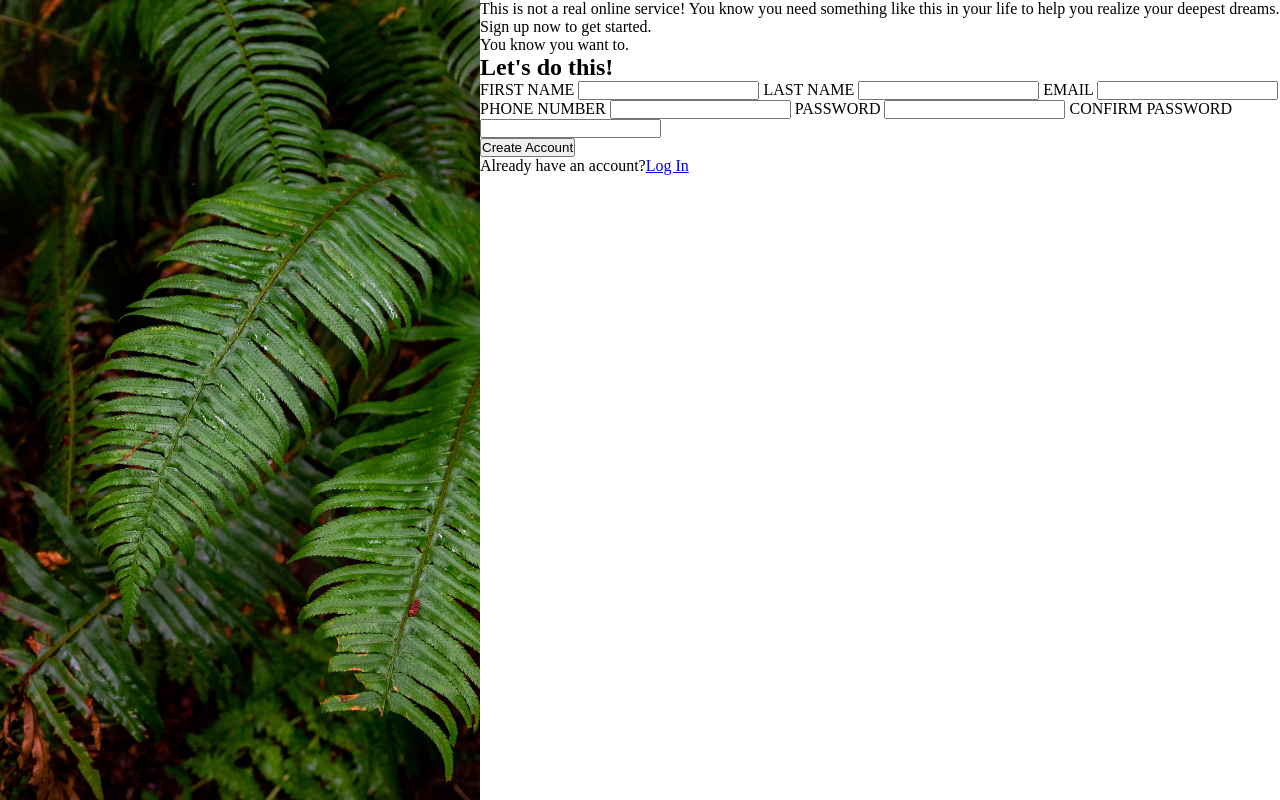
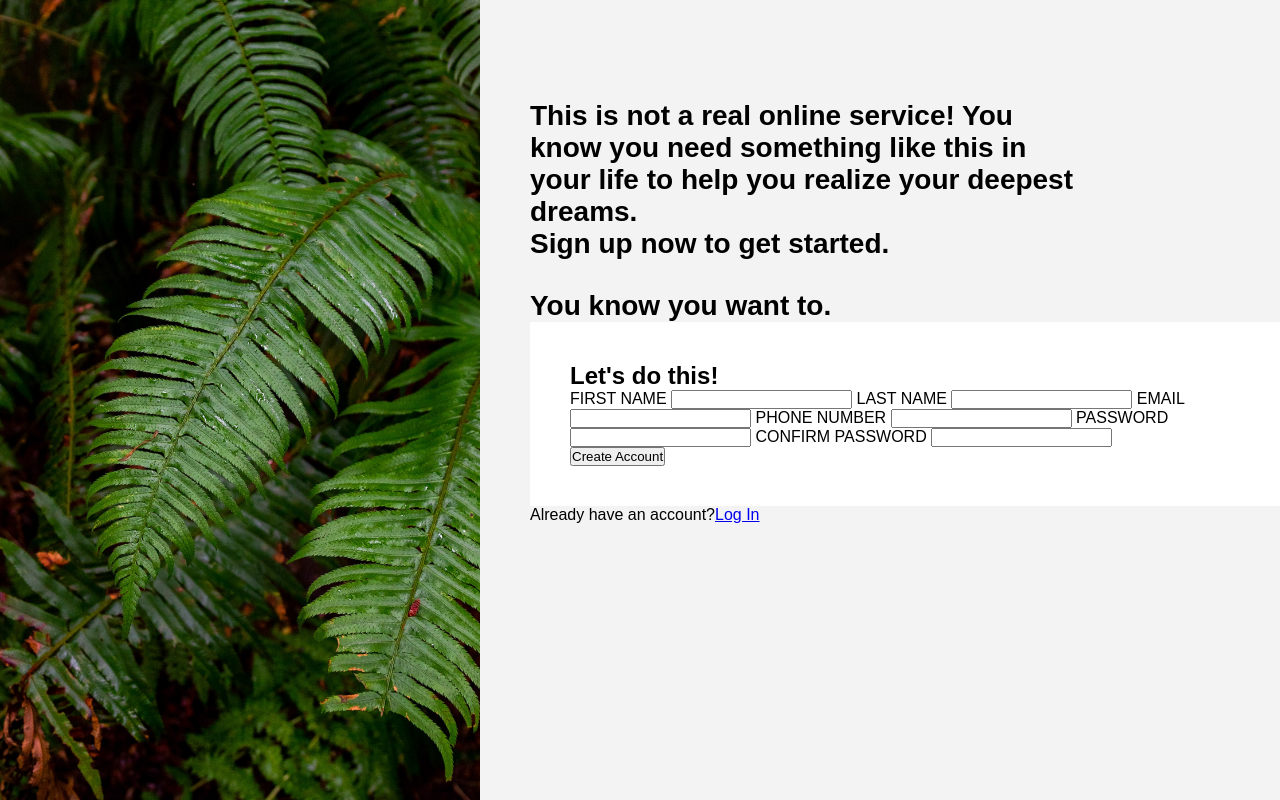
Before and after one commit to underlinear/basicSignUpForm, a plain HTML site: page index.html in a window 1280 px wide. Drawn offline with Linux system fonts and the light colour scheme.

Commit message:
Add minor styling

```diff
--- a/index.html
+++ b/index.html
@@ -10,9 +10,11 @@
 <body>
     <div id="bg-wallpaper"></div>
     <main>
-        <p>This is not a real online service! You know you need something
+        <p id="desc1">This is not a real online service! You know you need something
         like this in your life to help you realize your deepest dreams.
-        Sign up now to get started.<br>You know you want to.</p>
+        <br>Sign up now to get started.</p>
+        <p id="desc2">You know you want to.</p>
+        <div id="signupform">
         <form action="signup.php">
             <h2>Let's do this!</h2>
             <div>
@@ -31,6 +33,7 @@
             </div>
             <button type="submit" id="submit">Create Account</button>
         </form>
+        </div>
         <p>Already have an account?<a href="login.html">Log In</a></p>
     </main>
 </body>
--- a/style.css
+++ b/style.css
@@ -1,6 +1,7 @@
 * {
     margin: 0;
-    padding: 0
+    padding: 0;
+    font-family:Arial, Helvetica, sans-serif;
 }
 
 body {
@@ -14,3 +15,26 @@ body {
     background-size: cover;
     background-repeat: no-repeat;
 }
+
+main {
+    padding-left: 50px;
+    background: #f3f3f3;
+}
+
+#desc1 {
+    padding-top: 100px;
+    font-size: 28px;
+    margin-right: 200px;
+    font-weight: 600;
+}
+
+#desc2 {
+    margin-top: 30px;
+    font-weight:600;
+    font-size: 28px;
+}
+
+#signupform {
+    background: white;
+    padding: 40px;
+}
```
